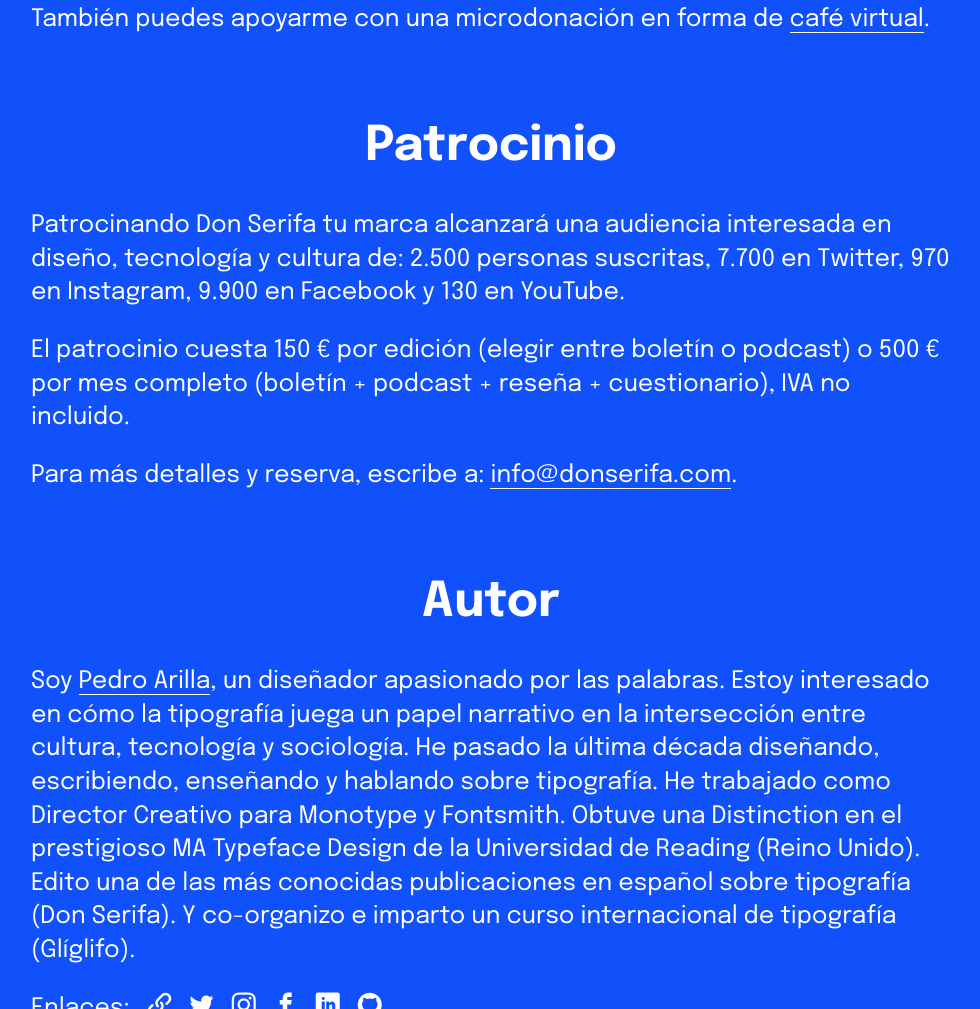
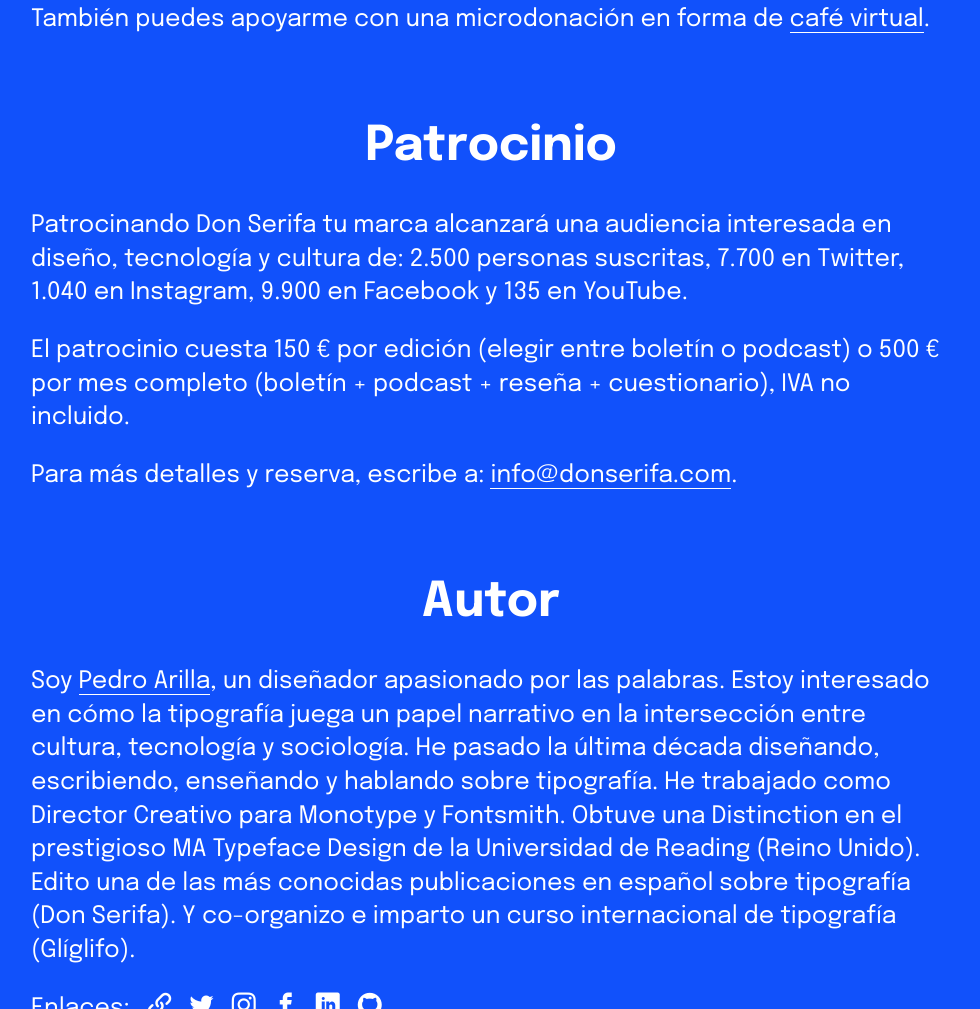
Before and after one commit to pedroarilla/donserifa, a plain HTML site: page index.html in a window 1280 px wide. Shown: the part 1582-2591 px from the top of the page, without its empty margins (149-1129 px from the left). Drawn offline with Linux system fonts and the light colour scheme; files whose address does not match are found by name.

Commit message:
Followers updated

```diff
--- a/index.html
+++ b/index.html
@@ -56,7 +56,7 @@
 			</div>
 			<h3>Patrocinio</h3>
 			<div class="texto">
-				<p>Patrocinando Don Serifa tu marca alcanzará una audiencia interesada en diseño, tecnología y cultura de: 2.500 personas suscritas, 7.700 en Twitter, 970 en Instagram, 9.900 en Facebook y 130 en YouTube.
+				<p>Patrocinando Don Serifa tu marca alcanzará una audiencia interesada en diseño, tecnología y cultura de: 2.500 personas suscritas, 7.700 en Twitter, 1.040 en Instagram, 9.900 en Facebook y 135 en YouTube.
 				<p>El patrocinio cuesta 150 € por edición (elegir entre boletín o podcast) o 500 € por mes completo (boletín + podcast + reseña + cuestionario), IVA no incluido.</p>
 				<p>Para más detalles y reserva, escribe a: <a href="mailto:info@donserifa.com">info@donserifa.com</a>.</p>
 			</div>
```
